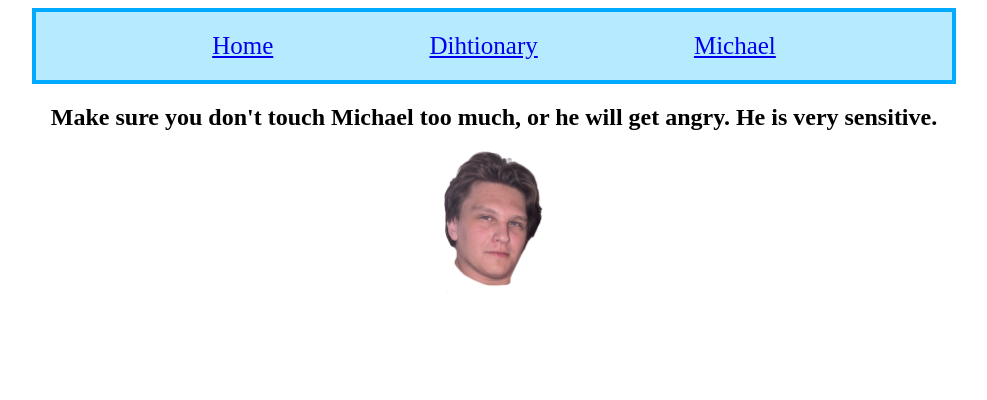
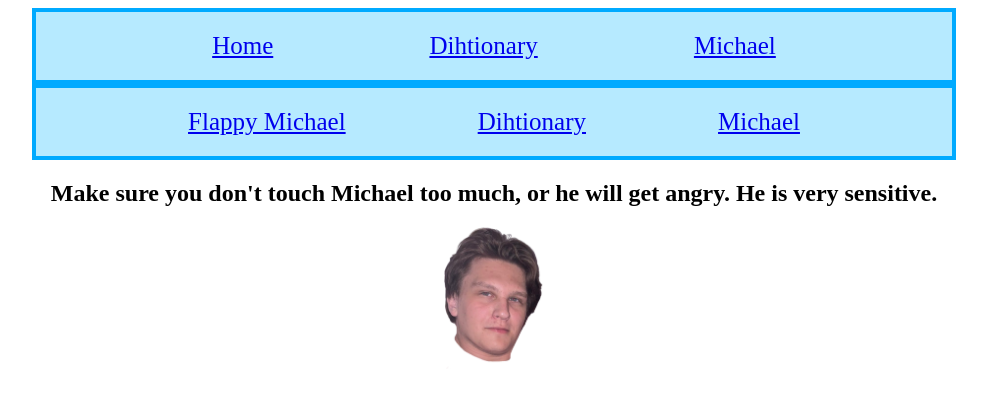
Before and after one commit to gboecker24/gboecker24-KentHackEnough2026, a plain HTML site: page Gavin.html in a window 1280 px wide. Shown: the whole page, without its empty margins (146-1133 px from the left). Drawn offline with Linux system fonts and the light colour scheme.

Commit message:
Added nav bar to Flappy Michael

```diff
--- a/Flappy Michael/FlappyMichael.css
+++ b/Flappy Michael/FlappyMichael.css
@@ -44,3 +44,29 @@
     top: 100px;
     border-radius: 50%;
 }
+
+.michael{
+    width: 100px;
+    height:auto;
+    transition: width 0.1s ease;
+    display: block;
+    margin: auto;
+    align-self: auto;
+}
+
+nav {
+    display: flex;
+    padding: 20px;
+    list-style: none;
+    margin-left: 170px;
+    margin-right: 170px;
+    justify-content: space-evenly;
+    background-color: rgb(182, 234, 255);
+    border: 4px solid #00aaff;
+    font-size: 25px;
+
+}
+
+a:visited{
+    color:#00aaff
+}
--- a/Gavin.html
+++ b/Gavin.html
@@ -51,6 +51,13 @@
         <a href="Gavin.html">Michael</a>
     </nav>
 
+
+    <nav>
+        <a href="Flappy Michael/FlappyMichael.html">Flappy Michael</a>
+        <a href="Garin.html">Dihtionary</a>
+        <a href="Gavin.html">Michael</a>
+    </nav>
+
     <h2 style="text-align:center; margin-top: 20px;">
         Make sure you don't touch Michael too much, or he will get angry. He is very sensitive.
     </h2>
```
Also changed, not shown: Flappy Michael/FlappyMichael.html (+8 -0 lines).
